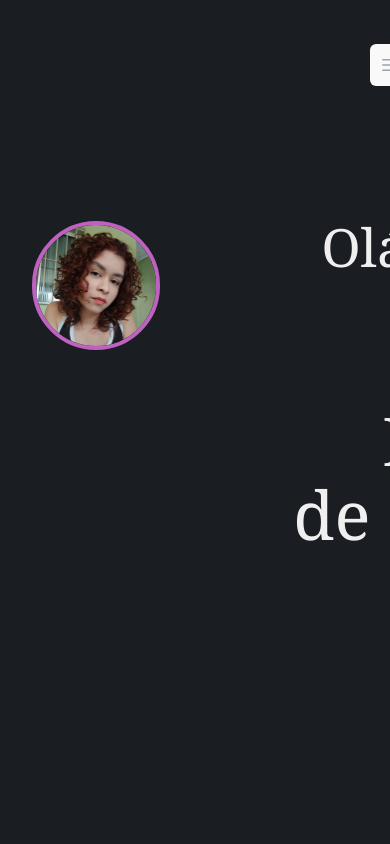
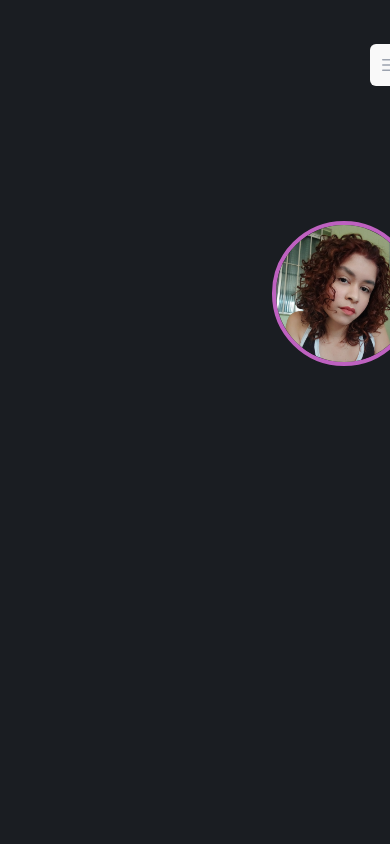
Before and after one commit to luanamoraisf/-portfolio-luana, a Vue app: page / in a window 390 px wide. Shown: the top 844 px of the page. Built offline with nearby package versions, Linux system fonts and the light colour scheme.

Commit message:
finalizes responsiveness of first screen

```diff
--- a/src/components/StartScreen.vue
+++ b/src/components/StartScreen.vue
@@ -1,10 +1,10 @@
 <template>
     <section id="start-screen">
         <div class="data">
-            <img src="/src/assets/avatar.jpg" class="sm:w-32 md:w-40 lg:w-64 xl:w-64 rounded-full border-4 border-[#be61c0]" />
-            <h1 id="name" class="text-[#EFEFF0] mb-32 text-base font-serif">Olá, eu sou Luana Morais</h1>
-            <h1 class="text-[#EFEFF0] text-xl font-serif">Desenvolvedora</h1>
-            <h1 class="text-[#EFEFF0] text-xl font-serif">de Software FullStack</h1>
+            <img src="/src/assets/avatar.jpg" class="sm:w-36 md:w-48 sm:ml-60 md:ml-28 lg:ml-0 lg:w-64 xl:w-64 rounded-full border-4 border-[#be61c0]" />
+            <h1 id="name" class="text-[#EFEFF0] mb-32 sm:text-sm md:text-md lg:text-base font-serif">Olá, eu sou Luana Morais</h1>
+            <h1 class="text-[#EFEFF0] lg:text-xl md:text-base sm:text-md  font-serif">Desenvolvedora</h1>
+            <h1 class="text-[#EFEFF0] lg:text-xl md:text-base sm:text-md font-serif">de Software FullStack</h1>
         </div>
     </section>
 </template>
```
